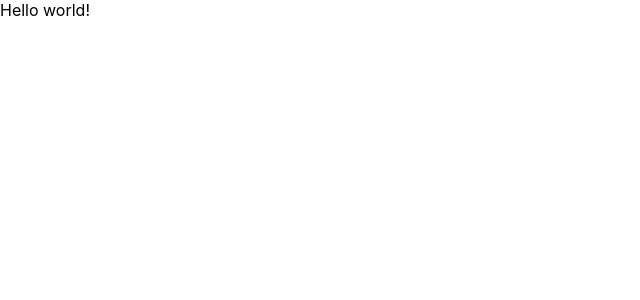
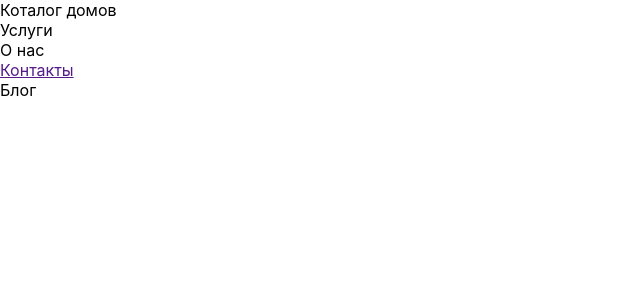
Before and after one commit to bubandrei/ARMainPage, a React (Create React App) app in the folder armp/: page / in a window 1280 px wide. Shown: the top 300 px of the page, without its empty margins (0-640 px from the left). Built offline with nearby package versions, Linux system fonts and the light colour scheme.

Commit message:
nav text

```diff
--- a/armp/src/App.js
+++ b/armp/src/App.js
@@ -1,10 +1,12 @@
 import './App.css';
+import Navbar from './components/Navbar.jsx'
 
-function App() {
+
+const App = () => {
   return (
     <div>
-      Hello world!
-    </div>
+      <Navbar/>
+    </div >
   );
 }
 
--- /dev/null
+++ b/armp/src/components/Navbar.jsx
@@ -0,0 +1,16 @@
+import React from "react";
+
+const Navbar = () => {
+  return (
+    <header>
+      <nav>
+        <div>Коталог домов</div>
+        <div>Услуги</div>
+        <div>О нас</div>
+        <a href="">Контакты</a>
+        <div>Блог</div>
+      </nav>
+    </header>
+  );
+};
+export default Navbar;
```
